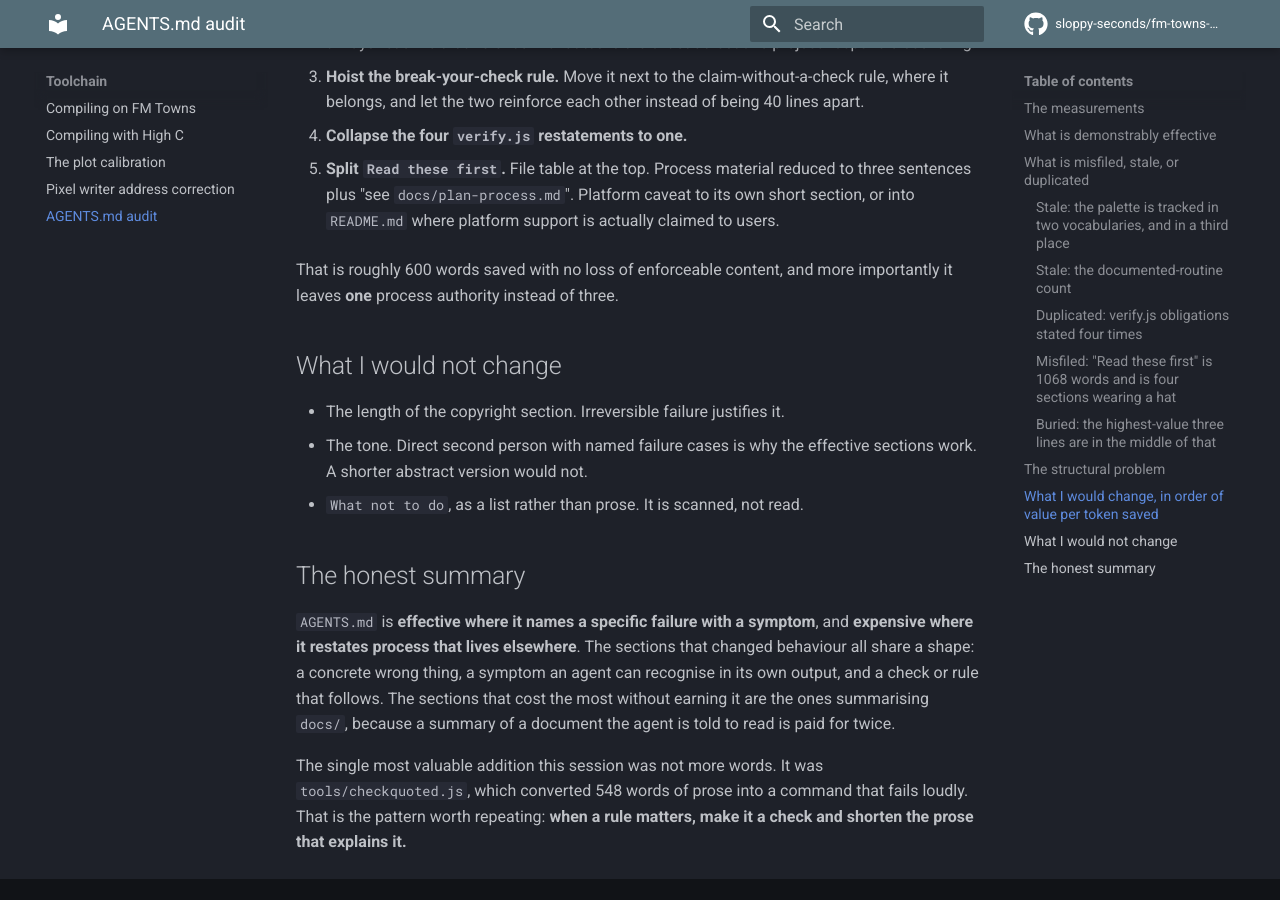
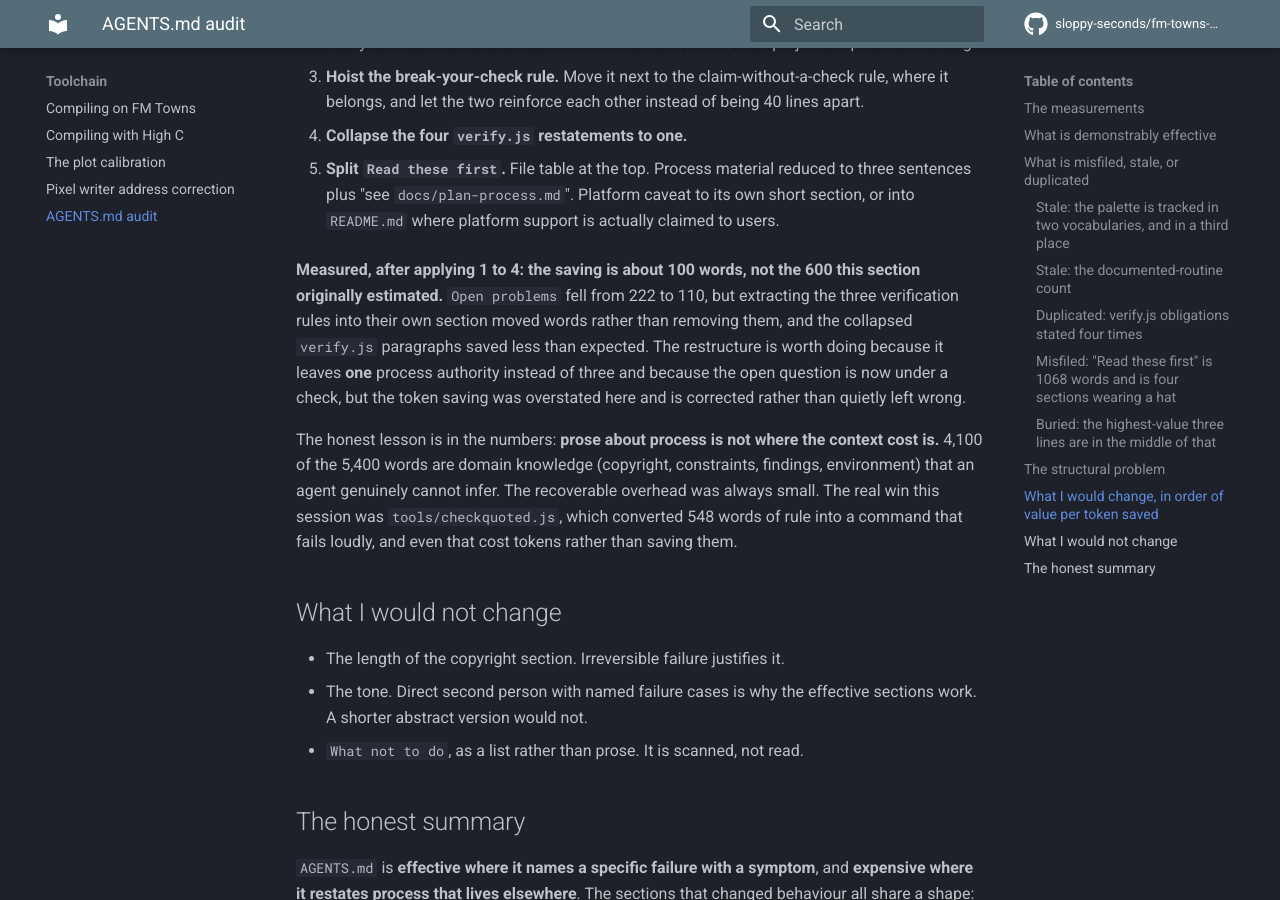
Before and after one commit to sloppy-seconds/fm-towns-ultima, an MkDocs documentation site: the page built from docs/agents-md-audit.md, in a window 1280 px wide and 900 px high, scrolled down 3999 px. Built offline with MkDocs 1.6.1 and Material for MkDocs 9.7.7, drawn with Linux system fonts in a browser that asks for light colours; comment, search, counter and statistics services are not loaded.

Commit message:
Correct the audit's own token-saving estimate
It estimated ~600 words saved. Measured after applying the changes, the real
figure is about 100. Extracting the verification rules into their own section
moved words rather than removing them, and collapsing the verify.js
paragraphs saved less than expected.

The correction matters more than the number. 4,100 of the file's 5,400 words
are domain knowledge an agent cannot infer - copyright rules, hard-won
constraints, the findings table, the environment. The recoverable overhead
was always small, and the audit implied otherwise by leading with a token
figure.

Recorded rather than quietly edited, because the first draft of this page
was itself an example of the defect it describes: a plausible number,
stated confidently, never measured.

```diff
--- a/docs/agents-md-audit.md
+++ b/docs/agents-md-audit.md
@@ -170,8 +170,21 @@ cannot: it must also read `docs/plan-process.md`, which is longer still.
    own short section, or into `README.md` where platform support is actually
    claimed to users.
 
-That is roughly 600 words saved with no loss of enforceable content, and more
-importantly it leaves **one** process authority instead of three.
+**Measured, after applying 1 to 4: the saving is about 100 words, not the 600
+this section originally estimated.** `Open problems` fell from 222 to 110, but
+extracting the three verification rules into their own section moved words
+rather than removing them, and the collapsed `verify.js` paragraphs saved less
+than expected. The restructure is worth doing because it leaves **one** process
+authority instead of three and because the open question is now under a check,
+but the token saving was overstated here and is corrected rather than quietly
+left wrong.
+
+The honest lesson is in the numbers: **prose about process is not where the
+context cost is.** 4,100 of the 5,400 words are domain knowledge (copyright,
+constraints, findings, environment) that an agent genuinely cannot infer. The
+recoverable overhead was always small. The real win this session was
+`tools/checkquoted.js`, which converted 548 words of rule into a command that
+fails loudly, and even that cost tokens rather than saving them.
 
 ## What I would not change
 
```
